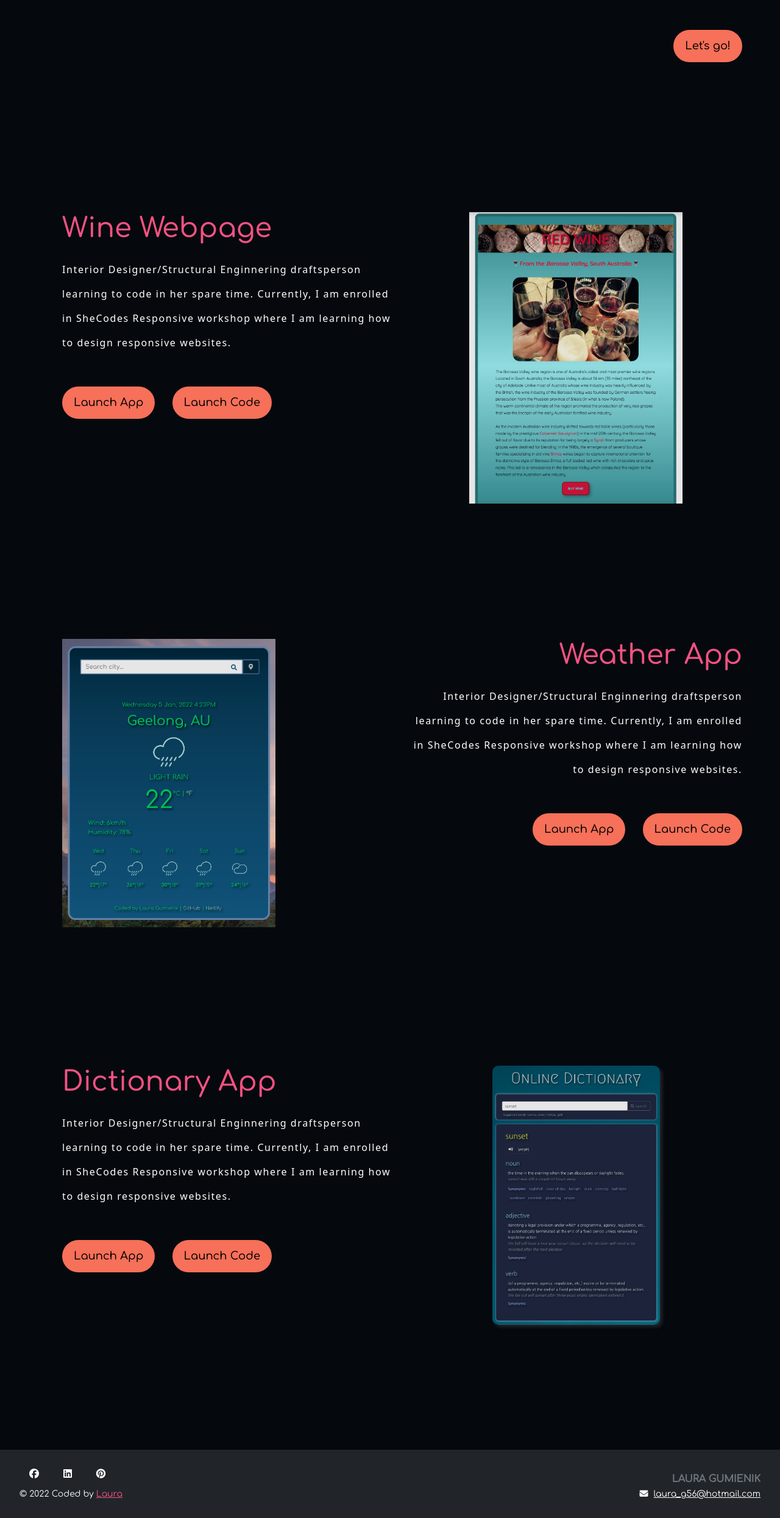
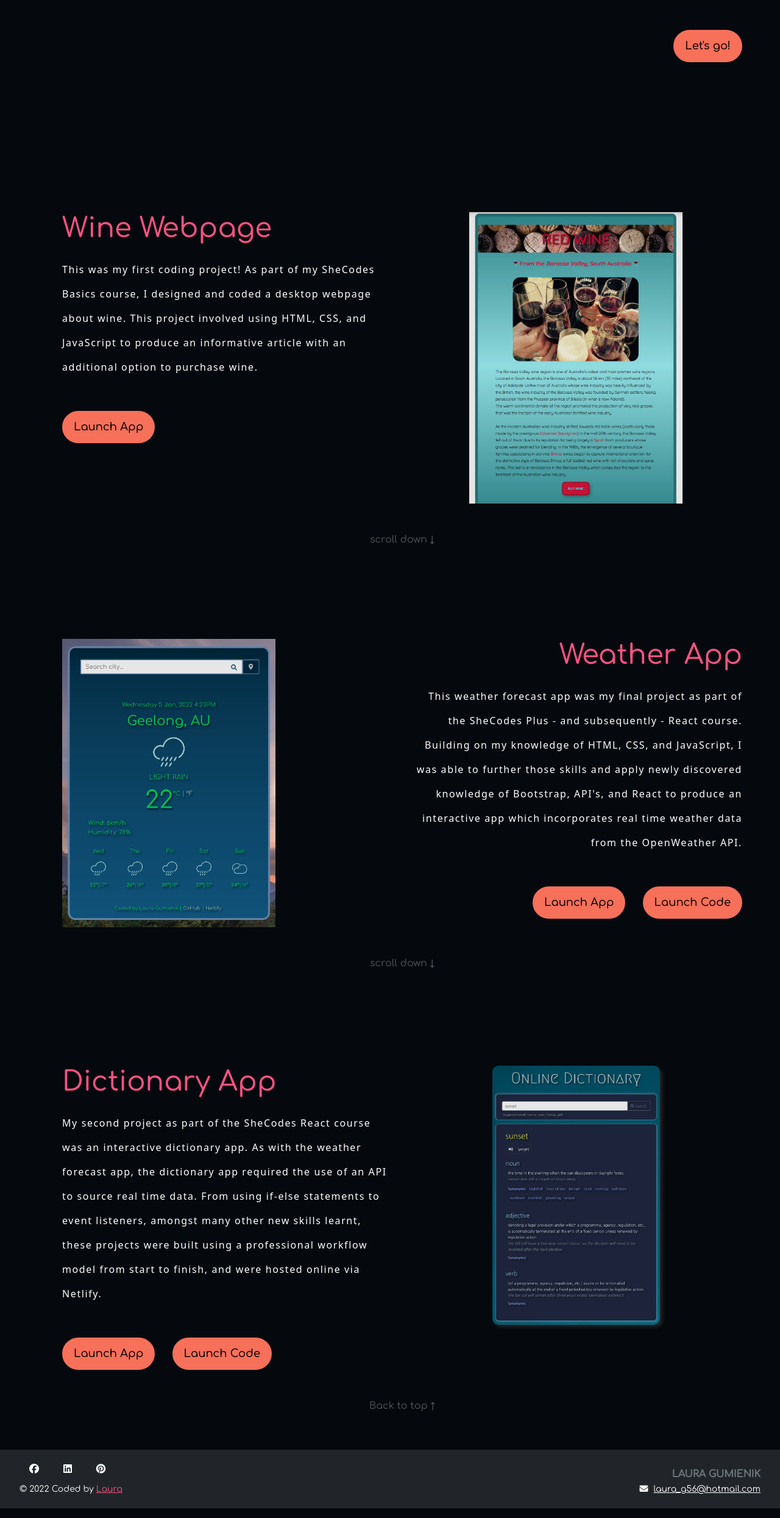
Before and after one commit to laura-g56/responsive-portfolio, a plain HTML site: page projects.html in a window 1280 px wide. Shown: the part 493-2983 px from the top of the page at 61% size. Drawn offline with nearby package versions, Linux system fonts and the light colour scheme.

Commit message:
project descriptions added

```diff
--- a/projects.html
+++ b/projects.html
@@ -53,6 +53,7 @@
     </div>
   </nav>
 
+  <a id="top"></a>
   <div class="container project-container">
     <div class="portfolio-header">
       <h1 class="page-title text-uppercase">Portfolio of Works</h1>
@@ -82,17 +83,16 @@
         </div>
 <!-- PROJECT NUMBER 1 -->
     <section class="projects wine-webpage" id="wine-webpage">
-      <div class="row mb-5">
+      <div class="row h-100 mb-5">
         <div class="col-md-6">
           <h5>Wine Webpage</h5>
           <p class="project-description-left">
-            Interior Designer/Structural Enginnering draftsperson learning to code in her spare time.
-            Currently, I am enrolled in SheCodes Responsive workshop where I am
-            learning how to design responsive websites.
+            This was my first coding project! As part of my SheCodes Basics course, I designed and coded a desktop webpage about wine.
+            This project involved using HTML, CSS, and JavaScript to produce an informative article
+            with an additional option to purchase wine.
           </p>
           <div>
-            <a href="#" class="btn btn-branding me-4">Launch App</a>
-            <a href="#" class="btn btn-branding">Launch Code</a>
+            <a href="https://www.shecodes.io/workshops/shecodes-online-workshop-52-0/projects/235392" class="btn btn-branding me-4" target="_blank">Launch App</a>
           </div>
         </div>
         <div class="col-md-6">
@@ -100,11 +100,15 @@
             <img src="/images/wine-webpage.png" class="img-fluid d-none d-md-block" alt="About" height="350" width="350" />
           </div>
         </div>
+        <br />
+        <a href="#weather-app" class="scroll">
+          <h6 class="text-center"> scroll down ↓</h6>
+        </a>
       </div>
     </section>
 <!-- PROJECT NUMBER 2 -->
     <section class="projects weather-app" id="weather-app">
-      <div class="row mb-5">
+      <div class="row h-100 mb-5">
         <div class="col-md-6">
           <div class="d-flex justify-content-start">
             <img src="/images/weather-sm.png" class="img-fluid d-none d-md-block" alt="About" height="350" width="350" />
@@ -113,37 +117,46 @@
         <div class="col-md-6">
           <h5>Weather App</h5>
           <p class="project-description-right">
-            Interior Designer/Structural Enginnering draftsperson learning to code in her spare time.
-            Currently, I am enrolled in SheCodes Responsive workshop where I am
-            learning how to design responsive websites.
+            This weather forecast app was my final project as part of the SheCodes Plus - and subsequently - React course.
+            Building on my knowledge of HTML, CSS, and JavaScript, I was able to further those skills and
+            apply newly discovered knowledge of Bootstrap, API's, and React to produce an interactive app which incorporates
+            real time weather data from the OpenWeather API.
           </p>
           <div>
-            <a href="#" class="btn btn-branding me-4">Launch App</a>
-            <a href="#" class="btn btn-branding">Launch Code</a>
+            <a href="https://zen-bhaskara-aec7cb.netlify.app/" class="btn btn-branding me-4" target="_blank">Launch App</a>
+            <a href="https://github.com/laura-g56/weather-app-2021" class="btn btn-branding" target="_blank">Launch Code</a>
           </div>
         </div>
+        <a href="#dictionary-app" class="scroll">
+          <h6 class="text-center"> scroll down ↓</h6>
+        </a>
       </div>
     </section>
 <!-- PROJECT NUMBER 3 -->
-    <section class="projects dictionary-app" id="dictionary-app">
-      <div class="row mb-5">
+    <section class="dictionary-app" id="dictionary-app">
+      <div class="row h-100">
         <div class="col-md-6">
           <h5>Dictionary App</h5>
           <p class="project-description-left">
-            Interior Designer/Structural Enginnering draftsperson learning to code in her spare time.
-            Currently, I am enrolled in SheCodes Responsive workshop where I am
-            learning how to design responsive websites.
+            My second project as part of the SheCodes React course was an interactive dictionary app.
+            As with the weather forecast app, the dictionary app required the use of an API to source
+            real time data. From using if-else statements to event listeners, amongst many other
+            new skills learnt, these projects were built using a professional workflow model from start to finish,
+            and were hosted online via Netlify.
           </p>
           <div>
-            <a href="#" class="btn btn-branding me-4">Launch App</a>
-            <a href="#" class="btn btn-branding">Launch Code</a>
+            <a href="https://vigilant-euclid-7e8c05.netlify.app/" class="btn btn-branding me-4" target="_blank">Launch App</a>
+            <a href="https://github.com/laura-g56/dictionary-react" class="btn btn-branding" target="_blank">Launch Code</a>
           </div>
         </div>
         <div class="who col-md-6">
           <div class="d-flex justify-content-center">
             <img src="/images/dictionary-app.png" class="img-fluid d-none d-md-block" alt="About" height="275" width="275" />
           </div>
-        </div
+        </div>
+        <a href="#top" class="scroll">
+          <h6 class="text-center"> Back to top ↑</h6>
+        </a>
       </div>
     </section>
   </div>
@@ -153,8 +166,8 @@
   <div class="container-fluid pb-0 mb-0 text-light bg-dark navbar-color">
     <div class="footer">
       <footer>
-        <div class="row pt-2 pb-2">
-          <div class="col-sm-6 offset-sm-2 offset-md-0 col-12 my-md-0 mt-5 order-sm-1 order-2 align-self-end mx-auto">
+        <div class="row">
+          <div class="col-sm-6 col-12 justify-content-between">
             <p class="social text-muted mb-1 pb-1 bold-text">
               <span class="mx-3"><a class="text-white" href="#" target="_blank" rel="noopener" title="Facebook Profile">
                   <i class="fab fa-facebook" aria-hidden="true"></i></a></span>
@@ -168,7 +181,7 @@
             <small class="footer-coded">© 2022 Coded by
               <a href="https://github.com/laura-g56/responsive-portfolio" title="Github" target="_blank">Laura</a></small>
           </div>
-          <div class="col-sm-6 col-12 my-2 my-lg-0 order-1 align-self-end text-end d-none d-md-block">
+          <div class="col-sm-6 col-12 order-1 align-self-end text-end d-none d-md-block">
             <h7 class="mt-55 mt-2 text-muted bold-text">
               <b class="text-uppercase">Laura Gumienik</b>
             </h7>
```
